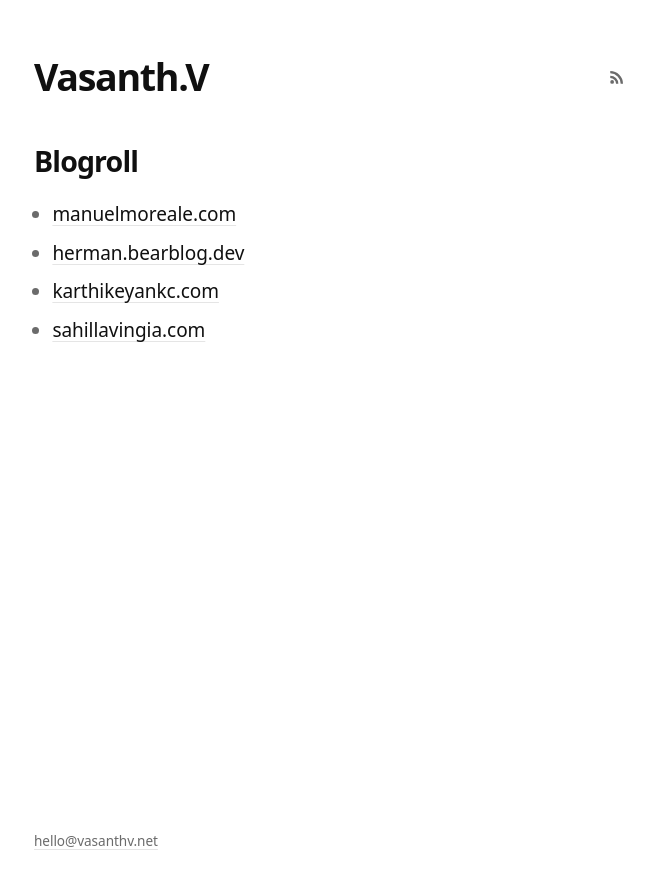
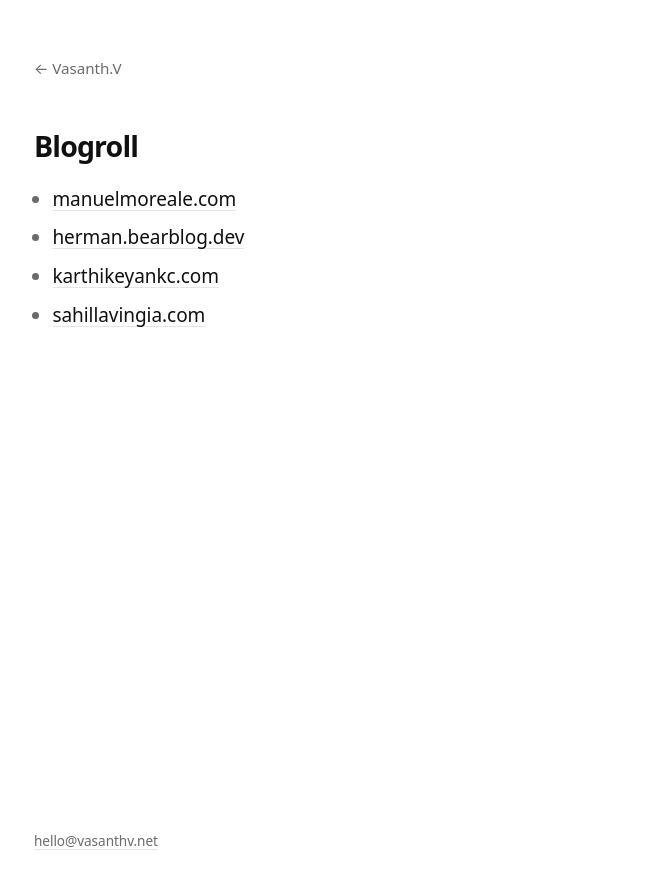
Before and after one commit to vasanthv/vasanthv.github.io, a Jekyll site: the page built from blogroll.md, in a window 1280 px wide. Shown: the top 889 px of the page, without its empty margins (310-964 px from the left). Built offline with Jekyll 4.4.1, drawn with Linux system fonts in a browser that asks for light colours.

Commit message:
page design change

```diff
--- a/_layouts/default.html
+++ b/_layouts/default.html
@@ -22,7 +22,13 @@
 </head>
 
 <body>
-  {% unless page.layout == 'post' %}{% include header.html %}{% endunless %}
+  {% if page.url == '/' %}
+    {% include header.html %}
+  {% elsif page.layout != 'post' %}
+    <div class="wrap backlink">
+      <a href="{{ '/' | relative_url }}">&larr; {{ site.title }}</a>
+    </div>
+  {% endif %}
 
   <main class="wrap{% if page.layout == 'post' %} wrap--bare{% endif %}" id="content">
     {{ content }}
--- a/assets/css/main.css
+++ b/assets/css/main.css
@@ -118,6 +118,21 @@ main.wrap {
 
 main.wrap--bare {
   padding-top: 5rem;
+}
+
+.backlink {
+  padding-block: 3.5rem 0;
+  font-size: 0.95rem;
+}
+
+.backlink a {
+  color: var(--muted);
+  text-decoration: none;
+  transition: color 0.15s ease;
+}
+
+.backlink a:hover {
+  color: var(--fg);
 }
 
 .prose > *:first-child {
@@ -418,6 +433,10 @@ a.tag:hover {
     padding-top: 3.5rem;
   }
 
+  .backlink {
+    padding-block: 2.5rem 0;
+  }
+
   .site-footer__inner {
     padding-block: 0 2.5rem;
   }
```
